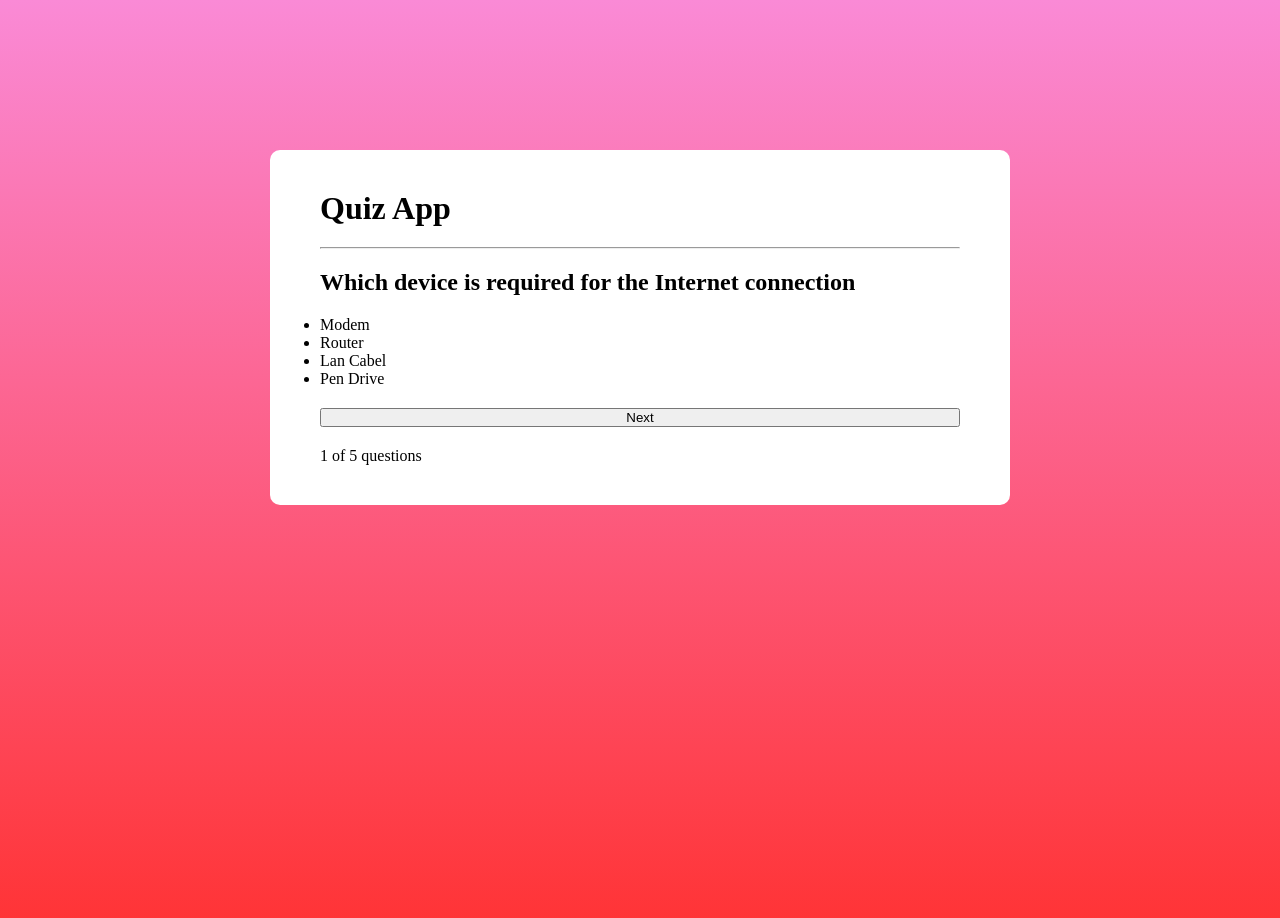
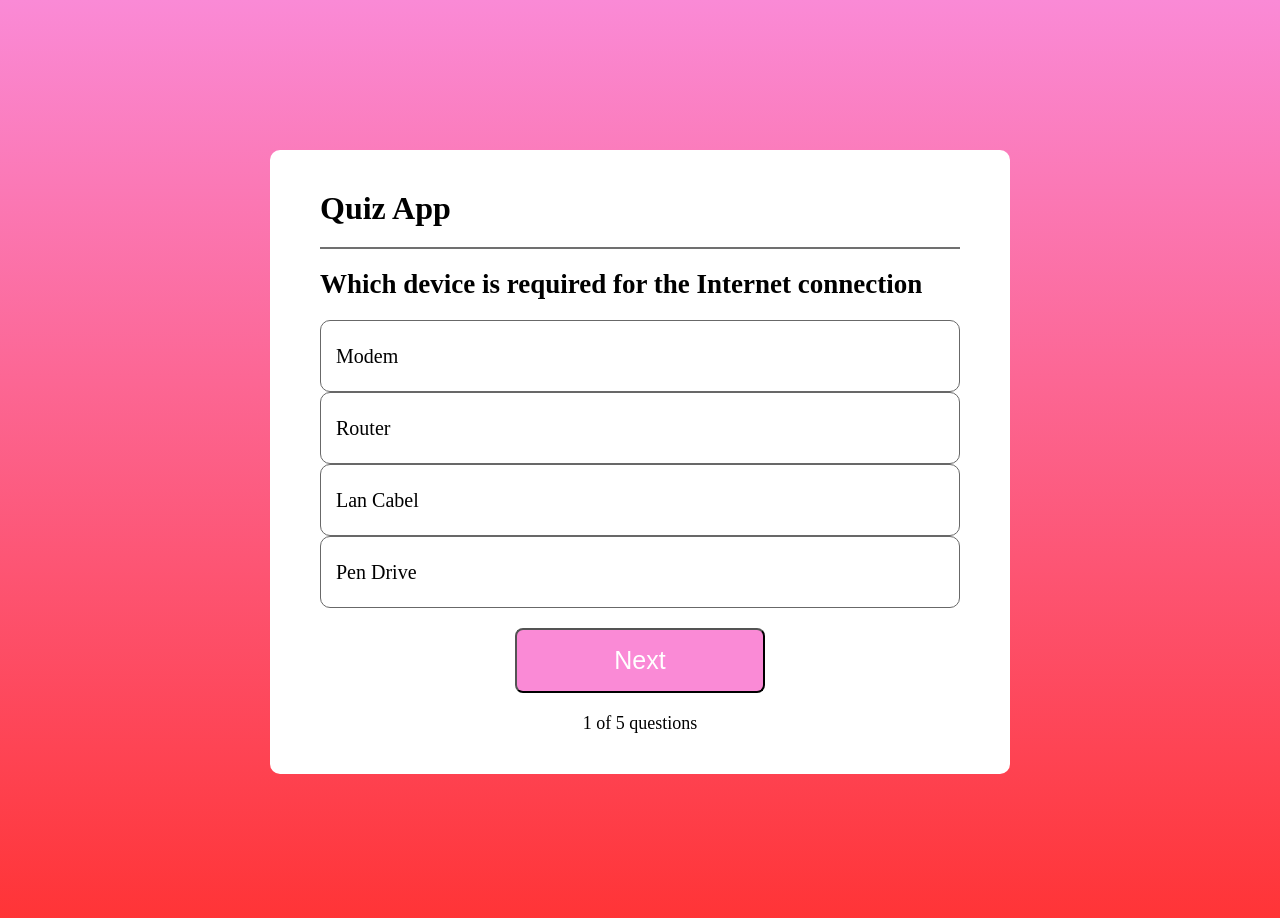
Before and after one commit to GranthSidhant/Quiz-App-using-React-, a React (Vite) app: page / in a window 1280 px wide. Shown: the top 918 px of the page. Built offline with nearby package versions, Linux system fonts and the light colour scheme.

Commit message:
added css

```diff
--- a/src/Components/Quiz/Quiz.css
+++ b/src/Components/Quiz/Quiz.css
@@ -12,3 +12,42 @@
     border-radius: 10px;
     padding: 40px 50px;
 }
+
+.container hr{
+    height: 2px;
+    border: none;
+    background: #707070;
+}
+
+.container h2{
+    font-size: 27px;
+    font-weight: 600;
+}
+
+.container ul li{
+    display: flex;
+    align-items: center;
+    padding-left: 15px;
+    height: 70px;
+    border: 1px solid #686868;
+    border-radius: 10px;
+    cursor: pointer;
+    font-size: 20px;
+}
+
+.container button{
+    margin: auto;
+    width:250px;
+    height: 65px;
+    background: #fa8ad6;
+    color: white;
+    font-size: 25px;
+    font-weight: 500;
+    border-radius: 8px;
+    cursor: pointer;
+}
+
+.container .index{
+    margin: auto;
+    font-size: 18px;
+}
```
Also changed, not shown: src/index.css (line endings or trailing spaces).
